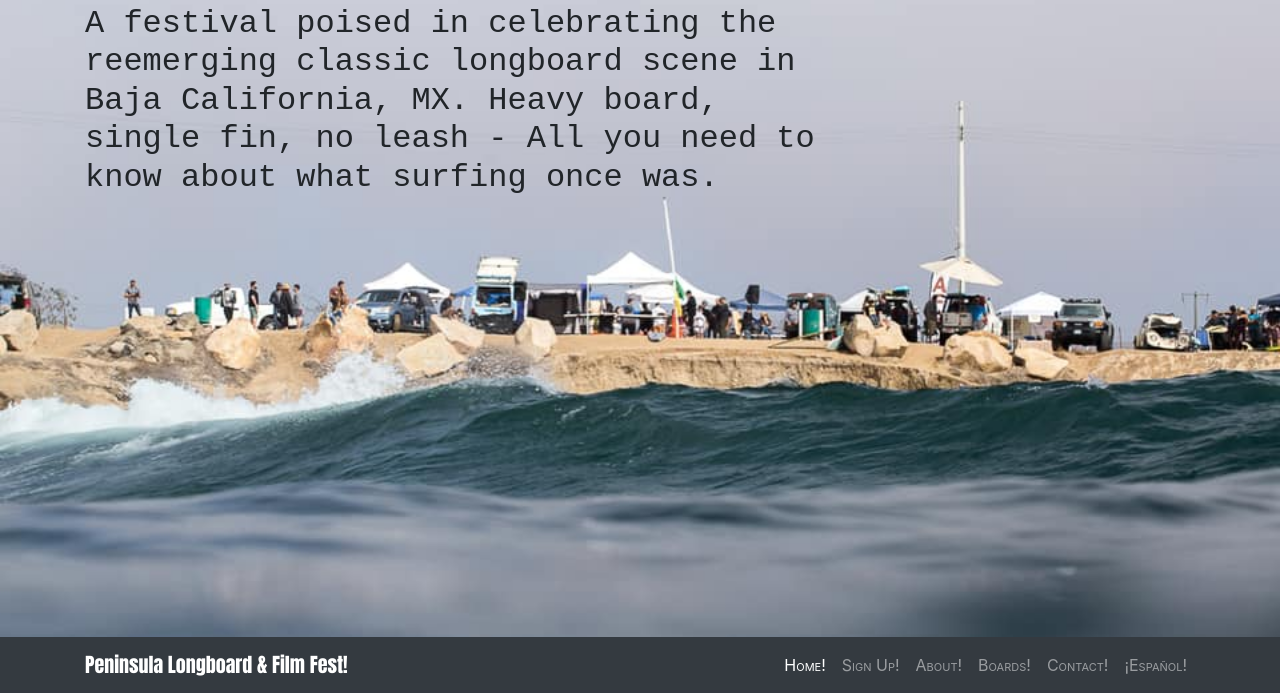
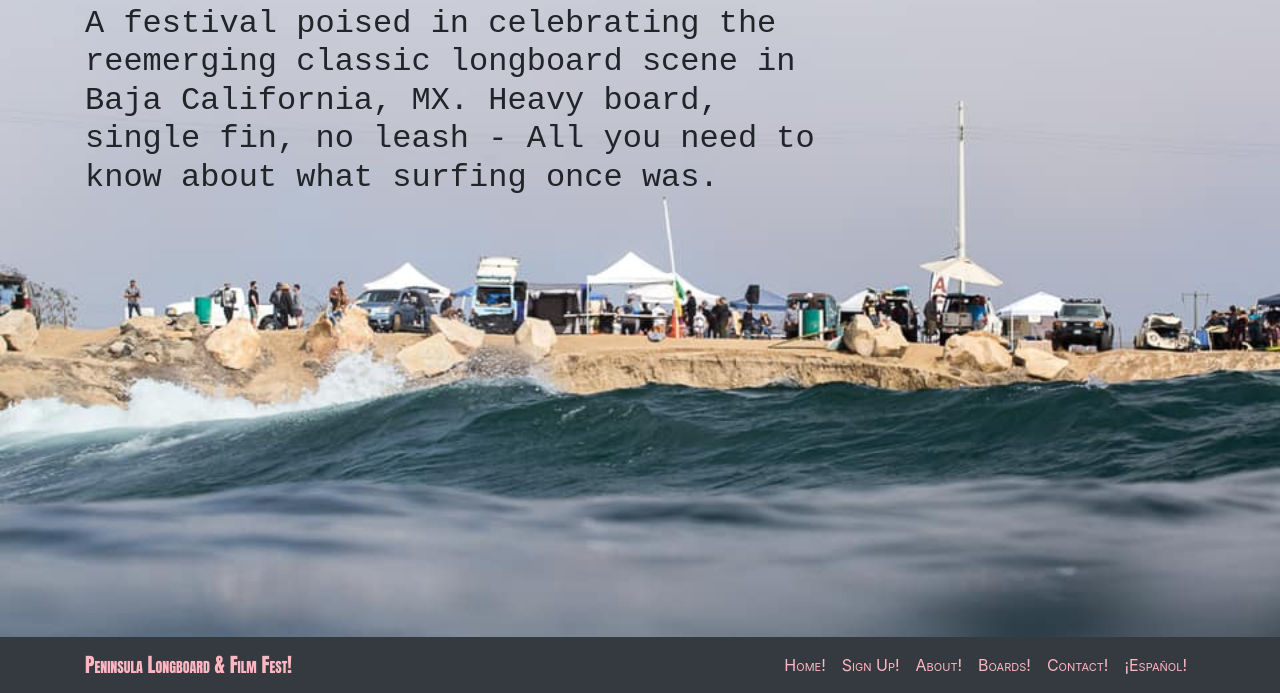
Before and after one commit to colloqui/PLFF, a website: page index.html in a window 1280 px wide. Shown: the part 107-800 px from the top of the page. Drawn offline with Linux system fonts and the light colour scheme.

Commit message:
changed styling

```diff
--- a/css/the-big-picture.css
+++ b/css/the-big-picture.css
@@ -13,7 +13,7 @@ body {
 
 .navtext {
   font-variant: small-caps;
-  color: lightpink;
+  color: lightpink !important;
 }
 
 h1{
--- a/index.html
+++ b/index.html
@@ -25,7 +25,7 @@
   <!-- Navigation -->
   <nav class="navbar navbar-expand-lg navbar-dark bg-dark fixed-bottom">
     <div class="container">
-      <a class="navbar-brand" href="#" style="font-family:Impact, Haettenschweiler, 'Arial Narrow Bold', sans-serif">Peninsula Longboard & Film Fest!</a>
+      <a class="navtext navbar-brand" href="#" style="font-family:Impact, Haettenschweiler, 'Arial Narrow Bold', sans-serif">Peninsula Longboard & Film Fest!</a>
       <button class="navbar-toggler" type="button" data-toggle="collapse" data-target="#navbarResponsive" aria-controls="navbarResponsive" aria-expanded="false" aria-label="Toggle navigation">
         <span class="navbar-toggler-icon"></span>
       </button>
```
